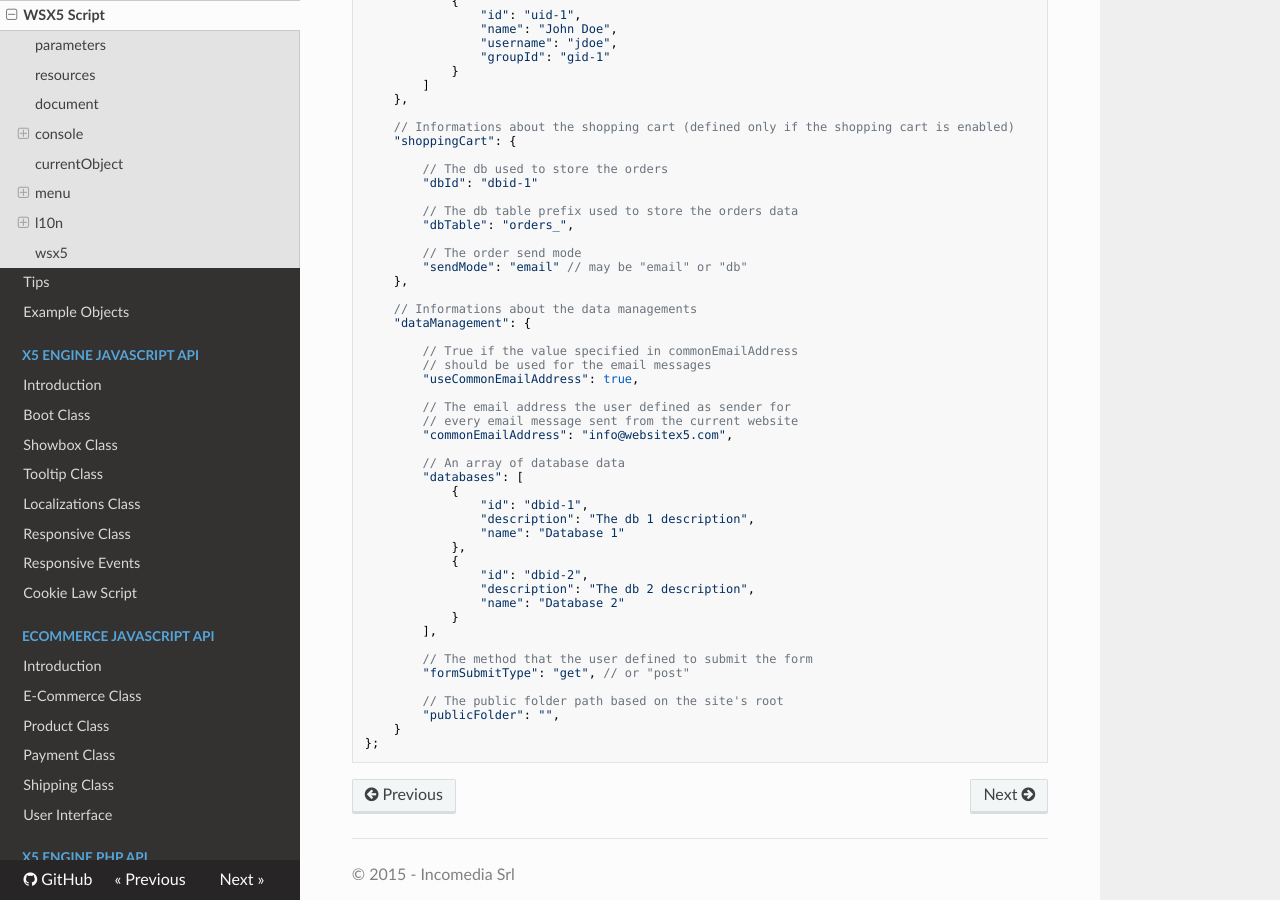
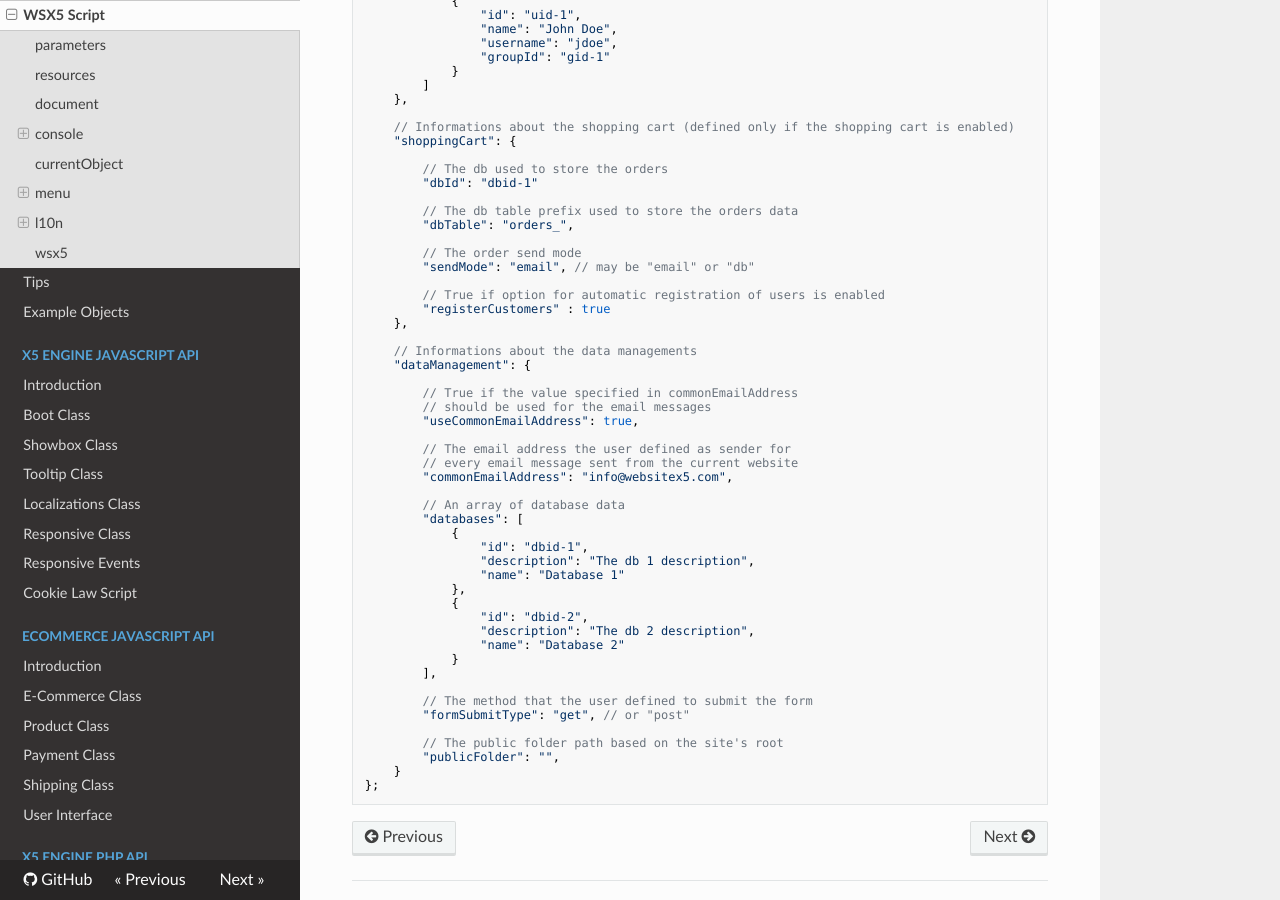
Before and after one commit to WebSiteX5/wsx5-developers-guide, an MkDocs documentation site: the page built from docs/optional-objects/wsx5-script.md, in a window 1280 px wide and 900 px high, scrolled down 6072 px. Built offline with MkDocs 1.6.1, drawn with Linux system fonts in a browser that asks for light colours; nearby versions of some CDN libraries; old or Windows-style settings are respelled for this version of MkDocs.

Commit message:
Aggiunta opzione 'registerCustomers' su shoppingCart

```diff
--- a/docs/optional-objects/wsx5-script.md
+++ b/docs/optional-objects/wsx5-script.md
@@ -374,7 +374,10 @@ var wsx5 = {
 		"dbTable": "orders_",
 
 		// The order send mode
-		"sendMode": "email" // may be "email" or "db"
+		"sendMode": "email", // may be "email" or "db"
+
+		// True if option for automatic registration of users is enabled
+		"registerCustomers" : true
 	},
 
 	// Informations about the data managements
```
